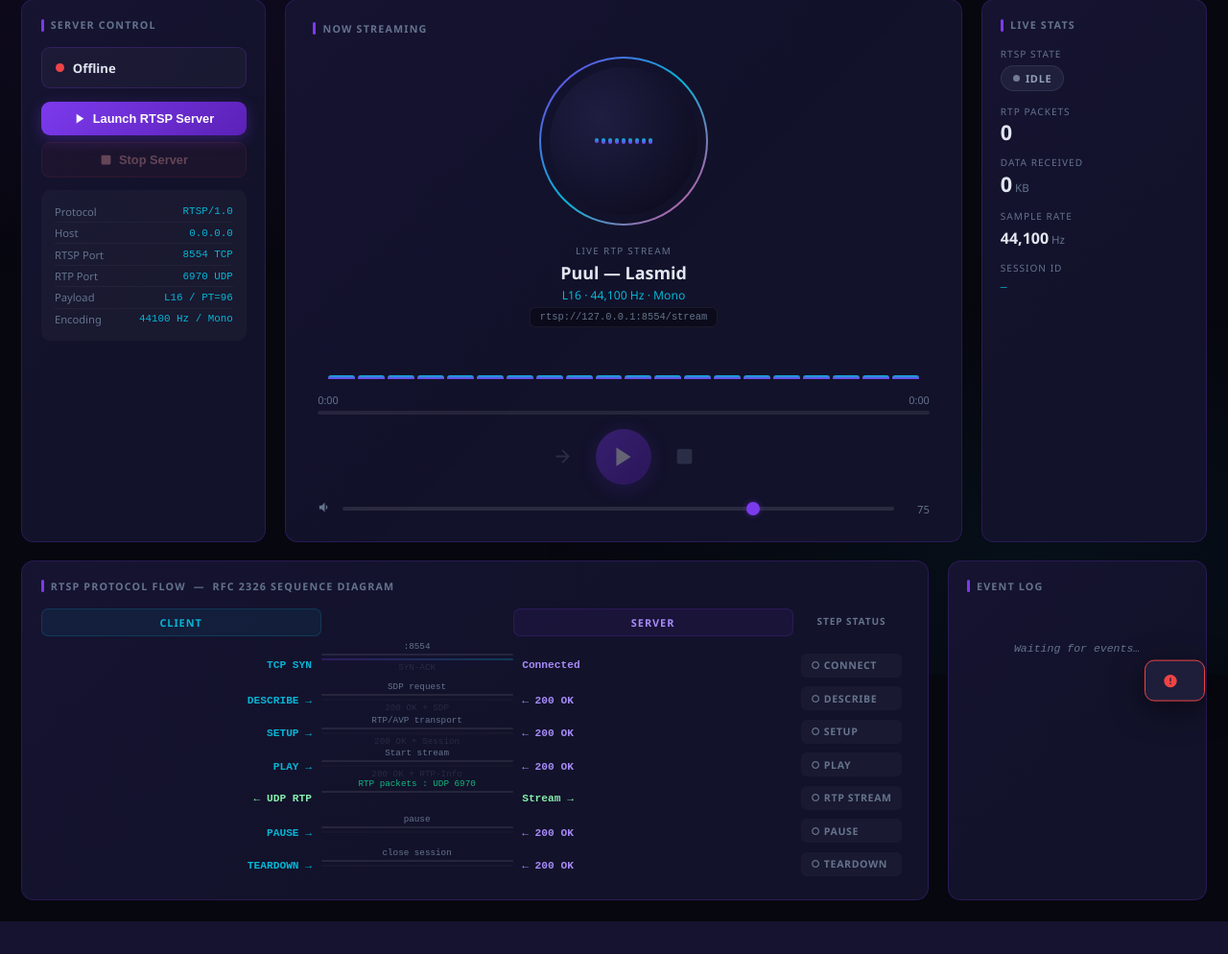
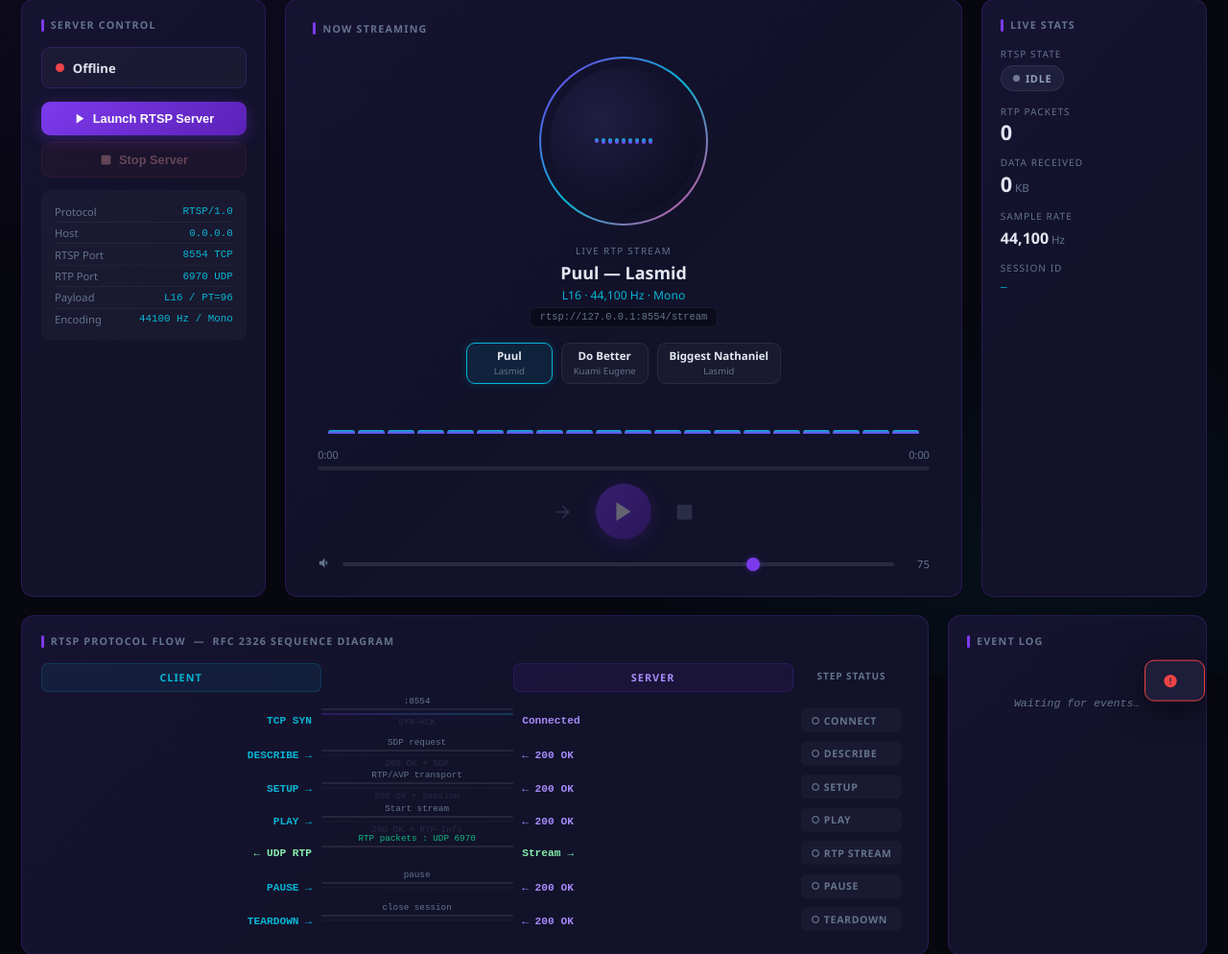
Before and after one commit to agyesam12/audiostreamgroupsix, a Python web app: template player/templates/player/index.html in a window 1280 px wide. Shown: the part 97-1091 px from the top of the page at 96% size. Before the commit the page ends 1057 px from the top, so only its background shows below. Run offline with Jinja, Linux system fonts and the light colour scheme; the template is opened without the code that fills it, so the values that code supplies are empty.

Commit message:
updated the player template file

```diff
--- a/player/templates/player/index.html
+++ b/player/templates/player/index.html
@@ -507,6 +507,22 @@ input[type=range]::-webkit-slider-thumb{
     <div class="track-sub" id="track-sub">L16 &middot; 44,100 Hz &middot; Mono</div>
     <div class="rtsp-url">rtsp://127.0.0.1:8554/stream</div>
 
+    <!-- Song Switcher -->
+    <div class="song-switcher" id="song-switcher">
+      <div class="ss-btn active" id="ss-puul" onclick="selectSong('puul')">
+        <span class="ss-title">Puul</span>
+        <span class="ss-artist">Lasmid</span>
+      </div>
+      <div class="ss-btn" id="ss-do_better" onclick="selectSong('do_better')">
+        <span class="ss-title">Do Better</span>
+        <span class="ss-artist">Kuami Eugene</span>
+      </div>
+      <div class="ss-btn" id="ss-biggest_nathaniel" onclick="selectSong('biggest_nathaniel')">
+        <span class="ss-title">Biggest Nathaniel</span>
+        <span class="ss-artist">Lasmid</span>
+      </div>
+    </div>
+
     <!-- Equalizer -->
     <div class="eq-row" id="eq-row">
       <div class="eq"></div><div class="eq"></div><div class="eq"></div><div class="eq"></div>
@@ -947,6 +963,26 @@ function resetFlow() {
   });
 }
 
+// ── Song switching ─────────────────────────────────────────────────────────
+async function selectSong(key) {
+  const d = await fetch('/api/song/select', {
+    method: 'POST',
+    headers: {'Content-Type': 'application/json'},
+    body: JSON.stringify({song_key: key}),
+  }).then(r => r.json());
+
+  if (d.error) { toast(d.error); return; }
+
+  // Update active button
+  document.querySelectorAll('.ss-btn').forEach(b => b.classList.remove('active'));
+  const btn = document.getElementById(`ss-${key}`);
+  if (btn) btn.classList.add('active');
+
+  // Update track name display
+  const tn = document.getElementById('track-name');
+  if (tn) tn.textContent = `${d.title} — ${d.artist}`;
+}
+
 // ── Status polling ─────────────────────────────────────────────────────────
 async function poll() {
   try {
@@ -965,6 +1001,16 @@ async function poll() {
     document.getElementById('stat-rate').textContent = (d.framerate || 44100).toLocaleString();
     document.getElementById('si-fmt').textContent    = `${(d.framerate||44100).toLocaleString()} Hz / ${d.channels===2?'Stereo':'Mono'}`;
     document.getElementById('track-sub').textContent = `L16 · ${(d.framerate||44100).toLocaleString()} Hz · ${d.channels===2?'Stereo':'Mono'}`;
+
+    // Sync track name and active song button from server state
+    const title  = d.song_title  || 'Puul';
+    const artist = d.song_artist || 'Lasmid';
+    const curKey = d.current_song || 'puul';
+    const tn = document.getElementById('track-name');
+    if (tn) tn.textContent = `${title} — ${artist}`;
+    document.querySelectorAll('.ss-btn').forEach(b => b.classList.remove('active'));
+    const ab = document.getElementById(`ss-${curKey}`);
+    if (ab) ab.classList.add('active');
 
     // Log
     const log = d.log || [];
```
